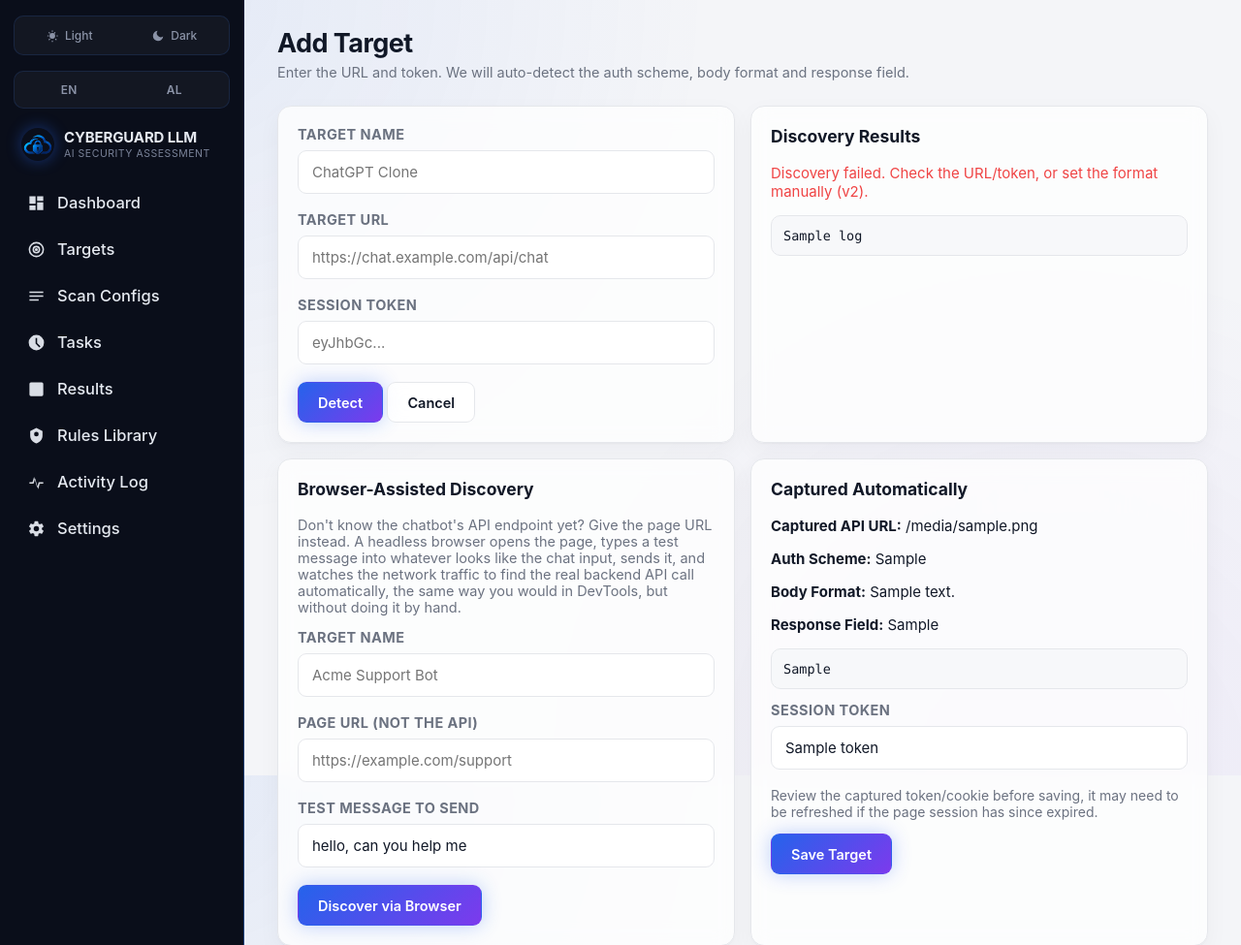
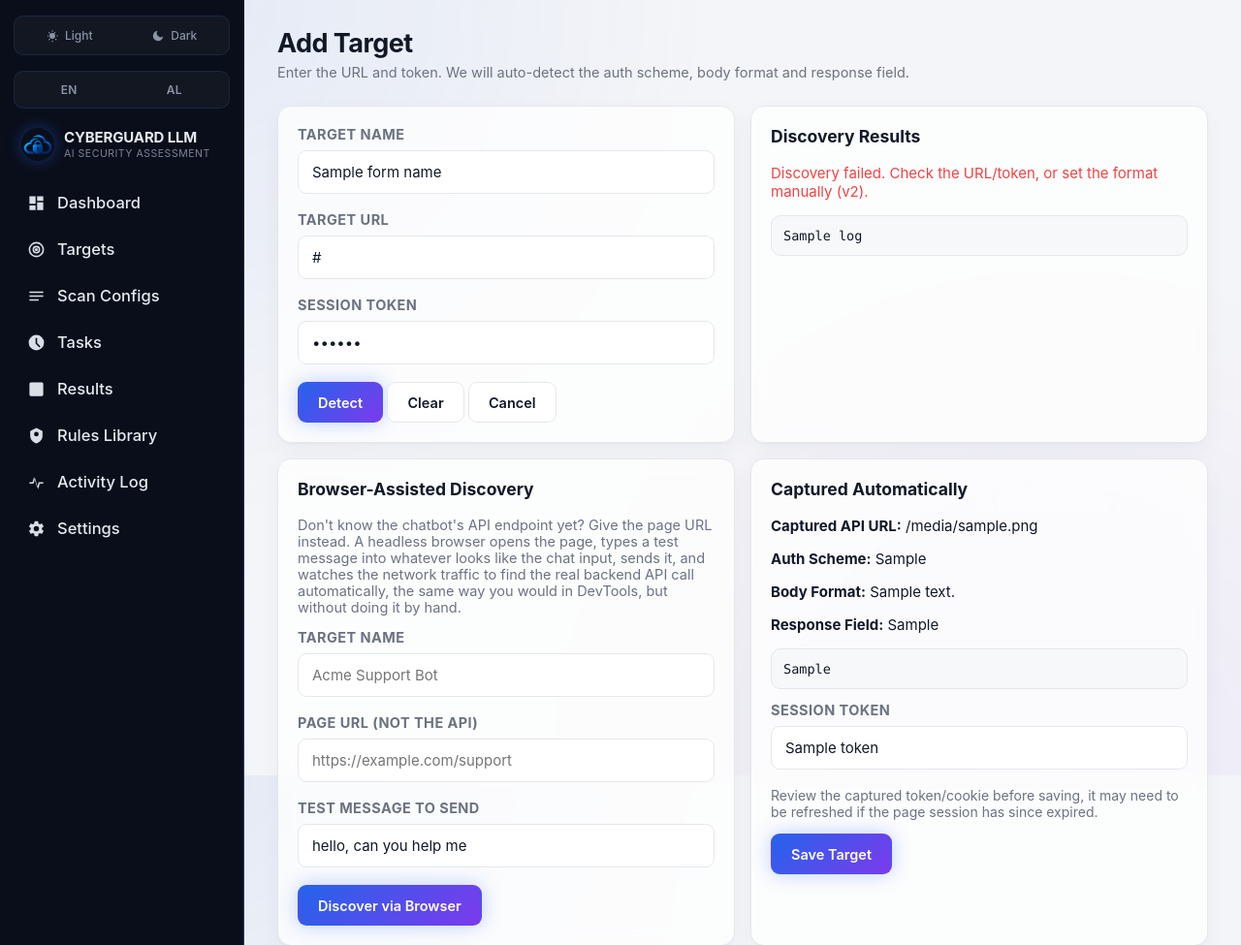
Before and after one commit to exploitcartel/cyberguardllm, a Flask app: template webapp/templates/target_new.html in a window 1280 px wide. Shown: the top 975 px of the page at 97% size. Run offline with Flask 3, Linux system fonts and the light colour scheme; the template is opened without the code that fills it: most values are stand-ins (such as "Sample title", 1, 10 or a date in 2020); some libraries are stand-ins or nearby versions.

Commit message:
Stop the Add Target form from blanking fields on a failed Detect, add a Clear button
webapp/templates/target_new.html's "Detect" form inputs had no `value=`
attribute at all, so every POST re-render (including a failed discovery
attempt) came back with name/URL/token blank, even though the template
already had form_name/form_url/form_token in context from the submission -
they just weren't echoed into the fields. Reported directly while live-
testing discovery against a slow self-hosted target: multiple Detect
attempts in a row meant retyping the URL and token each time.

Inputs now echo back what was submitted via value="{{ form_name or '' }}"
etc, and a new Clear button (plain client-side JS, no server round trip)
lets the operator blank them deliberately when they do want to start over.

Added a regression test in tests/test_smoke.py covering both: typed values
survive a failed Detect re-render, and the Clear button is present. Full
suite: 36/36 passing.

```diff
--- a/webapp/templates/target_new.html
+++ b/webapp/templates/target_new.html
@@ -4,11 +4,12 @@
 
 <div class="grid grid-2">
   <div class="card">
-    <form method="post" action="/targets/discover">
-      <div class="field"><label>{{ t('field_target_name') }}</label><input type="text" name="name" placeholder="ChatGPT Clone" required></div>
-      <div class="field"><label>{{ t('field_target_url') }}</label><input type="text" name="url" placeholder="https://chat.example.com/api/chat" required></div>
-      <div class="field"><label>{{ t('field_session_token') }}</label><input type="password" name="token" placeholder="eyJhbGc..." required></div>
+    <form method="post" action="/targets/discover" id="detect-form">
+      <div class="field"><label>{{ t('field_target_name') }}</label><input type="text" name="name" id="detect-name" placeholder="ChatGPT Clone" value="{{ form_name or '' }}" required></div>
+      <div class="field"><label>{{ t('field_target_url') }}</label><input type="text" name="url" id="detect-url" placeholder="https://chat.example.com/api/chat" value="{{ form_url or '' }}" required></div>
+      <div class="field"><label>{{ t('field_session_token') }}</label><input type="password" name="token" id="detect-token" placeholder="eyJhbGc..." value="{{ form_token or '' }}" required></div>
       <button class="btn btn-primary" type="submit">{{ t('btn_detect') }}</button>
+      <button class="btn" type="button" onclick="document.getElementById('detect-name').value='';document.getElementById('detect-url').value='';document.getElementById('detect-token').value='';document.getElementById('detect-name').focus();">Clear</button>
       <a href="/targets" class="btn">{{ t('btn_cancel') }}</a>
     </form>
   </div>
```
Also changed, not shown: tests/test_smoke.py (+22 -0 lines).
